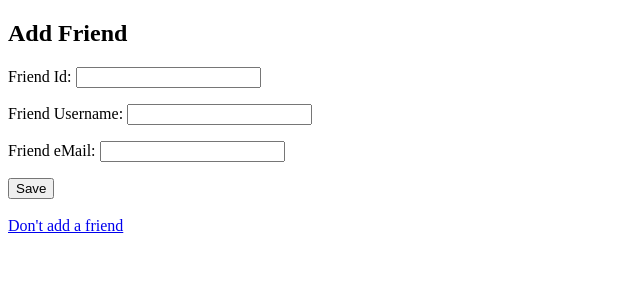
After one commit to MaxPrinz/UniChat, a Django app: page /uniChat/addfriend in a window 1280 px wide. The commit adds this page. Shown: the top 300 px of the page, without its empty margins (0-640 px from the left). Run offline with Django 3.2, Linux system fonts and the light colour scheme; the visitor is signed in with stand-in values (Sample User, id 1).

Commit message:
first version of adding new friend

```diff
--- a/UniChatProject/UniChatApp/admin.py
+++ b/UniChatProject/UniChatApp/admin.py
@@ -1,6 +1,7 @@
 from django.contrib import admin
-from .models import Language, Settings
+from .models import Language, Settings, Friendlist
 
 # Register your models here.
 admin.site.register(Settings)
 admin.site.register(Language)
+admin.site.register(Friendlist)
--- a/UniChatProject/UniChatApp/forms.py
+++ b/UniChatProject/UniChatApp/forms.py
@@ -8,3 +8,9 @@ class SettingsForm(forms.ModelForm):
     class Meta:
          model = Settings
          fields = ('language', 'funMode', 'hideLastLogin')
+
+
+class AddFriendForm(forms.Form):
+    friendId = forms.IntegerField(label='Friend Id', required=False)
+    friendName = forms.CharField(label='Friend Username', max_length=150, required=False)
+    friendEmail = forms.EmailField(label='Friend eMail', required=False)
--- /dev/null
+++ b/UniChatProject/UniChatApp/templates/addfriend.html
@@ -0,0 +1,17 @@
+{% extends 'base.html' %}
+{% block content %}
+    <h2>Add Friend</h2>
+
+    {% if errorMessage %}
+        {{ errorMessage}} <br />
+    {% endif %}
+
+    <form method="POST" class="post-form">{% csrf_token %}
+        {{ form.as_p }}
+        <button type="submit" class="save btn btn-default">Save</button>
+    </form>
+
+    <br />
+    <a href="{% url 'index' %}">Don't add a friend</bra> <br />
+
+{% endblock %}
--- a/UniChatProject/UniChatApp/urls.py
+++ b/UniChatProject/UniChatApp/urls.py
@@ -7,6 +7,14 @@ urlpatterns = [
     path('', views.index, name='index'),
     path('settings/', views.settings, name='settings'),
 
+    # different chat-views
+    path('userchat/<int:friend_id>', views.friendchat, name='friendchat'),
+    path('groupchat/<int:group_id>', views.groupchat, name='groupchat'),
+
+    # add a new friend
+    path('addfriend', views.addfriend, name='addfriend'),
+
+    # for accessing admin-functionality
     path('admin/', admin.site.urls),
 
     # for SignUp
--- a/UniChatProject/UniChatApp/views.py
+++ b/UniChatProject/UniChatApp/views.py
@@ -1,14 +1,14 @@
+from django.contrib.auth.models import User
 from django.shortcuts import render, redirect
 
 
 # Create your views here.
-from .forms import SettingsForm
-from .models import Settings
+from .forms import SettingsForm, AddFriendForm
+from .models import Settings, Friendlist
 
 
 def index(request):
-    return render(request, "index.html")
-
+    return showChat(request)
 
 def settings(request):
     # make sure the current user is authenticated. If not go to login-screen
@@ -34,3 +34,121 @@ def settings(request):
         form = SettingsForm(instance=settings)
 
     return render(request, 'settings.html', {'form': form})
+
+
+def getUserOrNone(user_id=None, user_name=None, user_email=None):
+    try:
+        if user_id:
+            return User.objects.get(id=user_id)
+        if user_name:
+            return User.objects.get(username=user_name)
+        if user_email:
+            return User.objects.get(email=user_email)
+    except User.DoesNotExist:
+        return None
+
+    # no if matched, return none
+    return None
+
+
+def getFriendOfUser(user, friend_id):
+    # check if friend exist
+    friend=getUserOrNone(user_id=friend_id)
+    if not friend:
+        return None
+
+    # check if friend is really a friend
+    try:
+        friendlistEntry = Friendlist.objects.get(creator=user, friend=friend)
+    except Friendlist.DoesNotExist:
+        return None
+
+    # all good, the two are friends, return the friend
+    return friend
+
+
+def friendchat(request, friend_id):
+    return showChat(request, friendChatId=friend_id)
+
+def groupchat(request, group_id):
+    return showChat(request, groupChatId=group_id)
+
+
+def showChat(request, friendChatId = None, groupChatId = None):
+    if not request.user.is_authenticated:
+        return redirect("login")
+
+    # set some variables
+    chatname = "Global"
+    chatId = -1
+    chattype = "global"
+    friend = None
+
+    # load - if friendChatId is given - the friend
+    if friendChatId:
+        friend = getFriendOfUser(request.user, friendChatId)
+
+    # load friend-chats if friend was given
+    if friend:
+        chatname = "Friend " + friend.username
+        chatId = friend.id
+        chattype = "friend"
+
+    # load some global lists and show chat
+    friendlist = Friendlist.objects.filter(creator=request.user)
+    return render(request, "index.html", {'friendlist': friendlist,
+                                          'chatname': chatname,
+                                          'chatId': chatId,
+                                          'chattype': chattype,
+                                          })
+
+
+# show form to add a new friend, includes processing variants (id, name or eMail given correct or wrong)
+def addfriend(request):
+    # make sure the current user is authenticated. If not go to login-screen
+    if not request.user.is_authenticated:
+        return redirect("login")
+
+    errorMessage=None
+    if request.method == "POST":
+        form = AddFriendForm(request.POST)
+        if form.is_valid():
+            friend=None
+            friendId=form.cleaned_data['friendId']
+            friendName=form.cleaned_data['friendName']
+            friendEmail=form.cleaned_data['friendEmail']
+
+            # in case none of the following ifs matches, set friend id as default error message
+            errorMessage = "Wrong friend id"
+            if friendId is not None:
+                # only friendId is evaluated, clean others if exist and use default error message
+                friendName=""
+                friendEmail=""
+
+                # load possible friend if exist
+                friend = getUserOrNone(user_id=friendId)
+
+            if friendName != "":
+                # only friendName is evaluated; friendId must be already None, clean other and set possible error message
+                friendEmail=""
+                errorMessage = "Wrong friend Name"
+
+                # load possible friend if exist
+                friend = getUserOrNone(user_name=friendName)
+
+            if friendEmail != "":
+                # only friendEmail is evaluated (others must already be cleaned), set possible error message
+                errorMessage = "Wrong friend eMail"
+
+                # load possible friend if exist
+                friend = getUserOrNone(user_email=friendEmail)
+
+            # check if user exist, is not current logged in user and is not an existing friend
+            if friend and friend != request.user and not getFriendOfUser(request.user, friend.id):
+                Friendlist.objects.create(creator=request.user, friend=friend)
+                return redirect('index')
+    else:
+        form = AddFriendForm()
+
+    return render(request, 'addfriend.html', {'form': form,
+                                              'errorMessage': errorMessage})
```
Also changed, not shown: UniChatProject/UniChatApp/models.py (+10 -0 lines), UniChatProject/UniChatApp/templates/index.html (+18 -5 lines).
